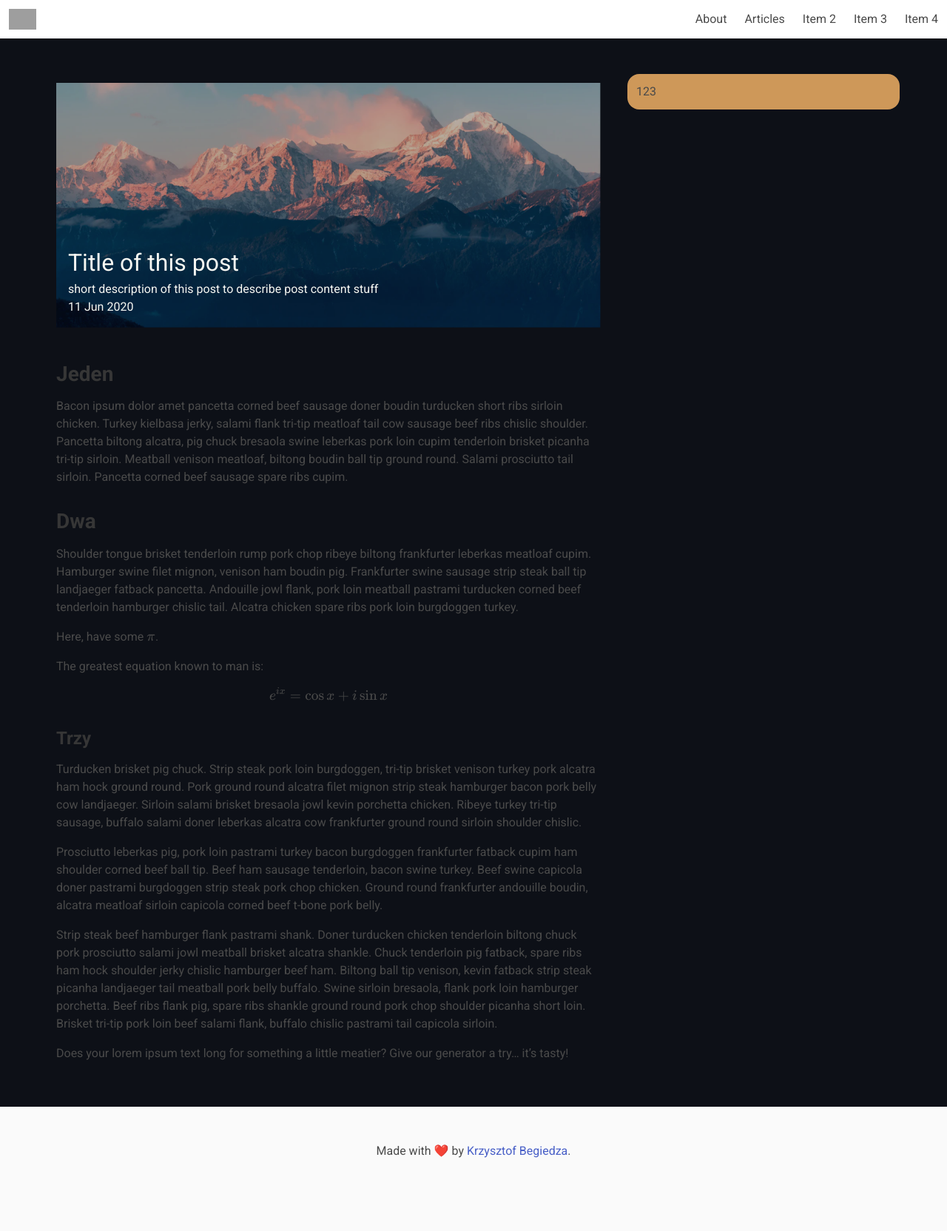
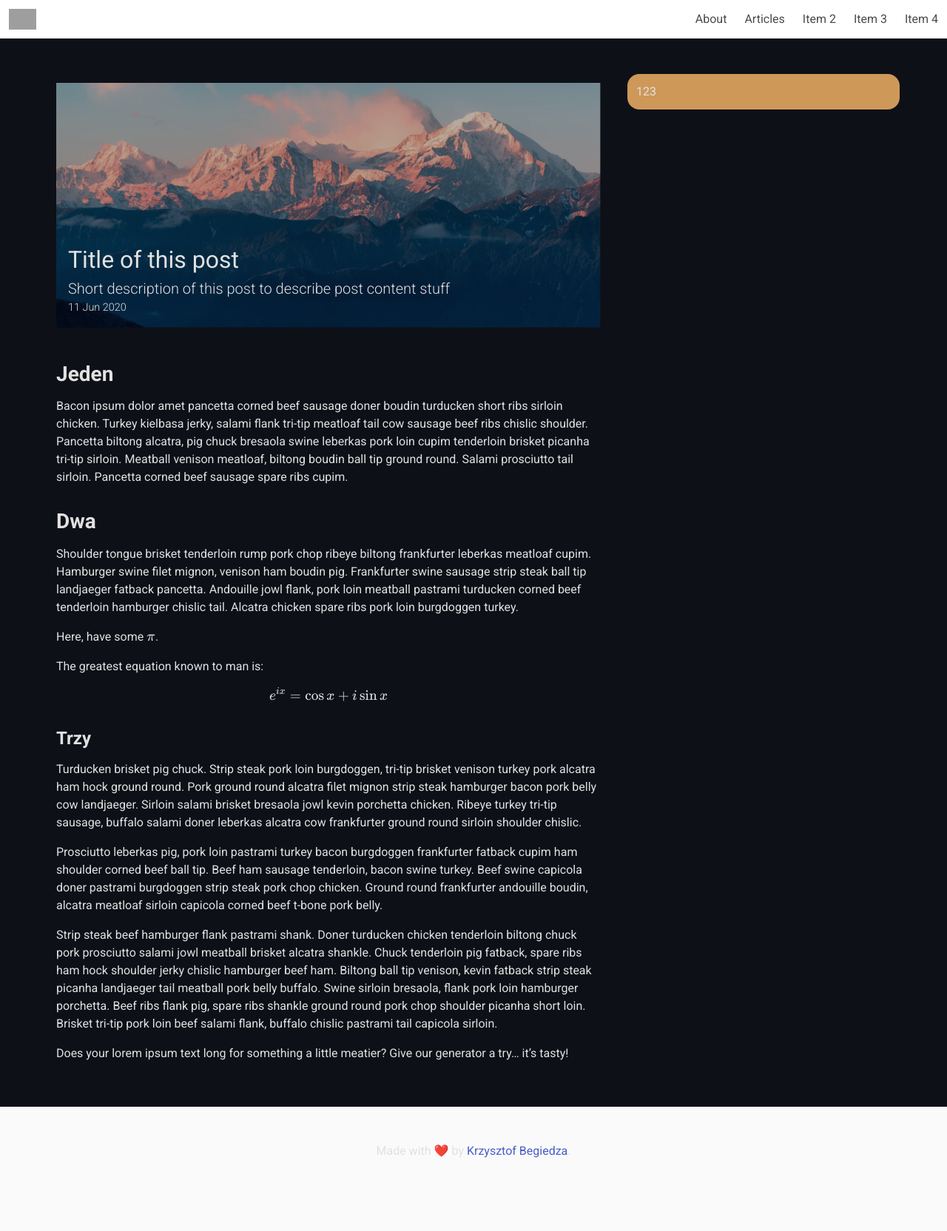
Before and after one commit to kbegiedza/kbegiedza.github.io, a Jekyll site: the page built from _posts/2020-06-11-hello-world.md, in a window 1280 px wide. Shown: the whole page at 74% size. Built offline with Jekyll 4.4.1, drawn with Linux system fonts in a browser that asks for light colours; nearby versions of some CDN libraries; grey boxes are pictures that could not be loaded.

Commit message:
minor font fixes

```diff
--- a/_posts/2020-06-11-hello-world.md
+++ b/_posts/2020-06-11-hello-world.md
@@ -2,7 +2,7 @@
 layout: article
 title: Title of this post
 # How long this title can be? Should be pretty looong!
-sub-title: short description of this post to describe post content stuff
+sub-title: Short description of this post to describe post content stuff
 date: 2020-06-11
 title-image: /static/img/post-image.png
 ---
--- a/static/css/main.css
+++ b/static/css/main.css
@@ -1,8 +1,14 @@
 html, body {
+    color: #e1e1e1;
     font-family: 'Roboto';
+
     background-size: cover;
     background-color: #0d1017;
     overflow-x: hidden;
+}
+
+.content h1, h2, h3 {
+    color: #e1e1e1 !important;
 }
 
 .content-title {
@@ -49,19 +55,34 @@ html, body {
     font-size: 1.25em;
 }
 
+.article-title-sub-text {
+    font-size: 0.9em;
+    font-weight: 300;
+}
+
 .article-title-date {
+    font-size: 0.75em;
+    font-weight: 300;
 }
 
 .article-title-content {
     position: absolute;
     left: 1em;
     bottom: 3.5em;
-    color: #f7f7f2;
+    color: #e1e1e1;
 }
 
 @media (min-width: 768px) {
     .article-title-text {
         font-size: 2em;
+    }
+
+    .article-title-sub-text {
+        font-size: 1.25em;
+    }
+
+    .article-title-date {
+        font-size: 0.9em;
     }
 }
 
```
